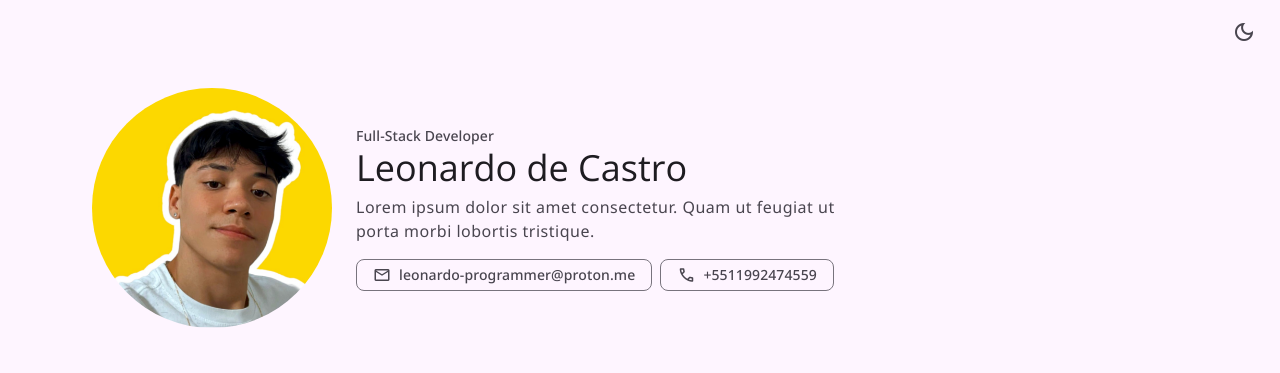
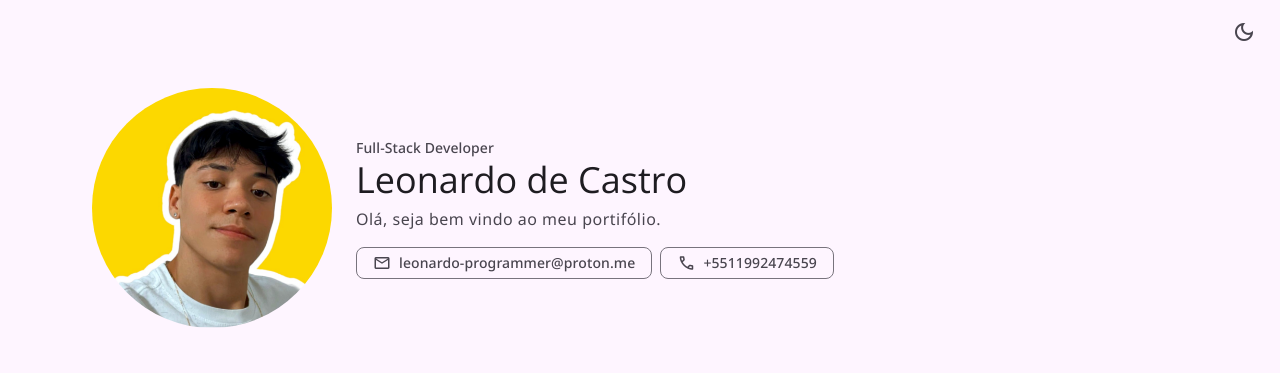
Before and after one commit to leonardodecastro-programmer/Devfolio, a plain HTML site: page index.html in a window 1280 px wide. Shown: the top 373 px of the page. Drawn offline with nearby package versions, Linux system fonts and the light colour scheme.

Commit message:
lorem correction

```diff
--- a/index.html
+++ b/index.html
@@ -8,7 +8,7 @@
 	<!--
 		- meta tags
 	-->
-	<title>Devfolio - A software engineer portfolio</title>
+	<title>Portifólio - Desenvolvedor Web</title>
 	<meta name="title" content="Devfolio - A software engineer portfolio">
 	<meta name="description" content="This is a a personal portfolio made by codewithsadee">
 
@@ -83,7 +83,7 @@
 						<h1 class="display-small">Leonardo de Castro</h1>
 
 						<p class="body-large section-text">
-							Lorem ipsum dolor sit amet consectetur. Quam ut feugiat ut porta morbi lobortis tristique.
+							Olá, seja bem vindo ao meu portifólio.
 						</p>
 
 						<div class="btn-wrapper">
```
Also changed, not shown: assets/images/screenshot-click-imoveis.vercel.app-2023.10.04-03_23_13.png (renamed from assets/images/project-3.png).
